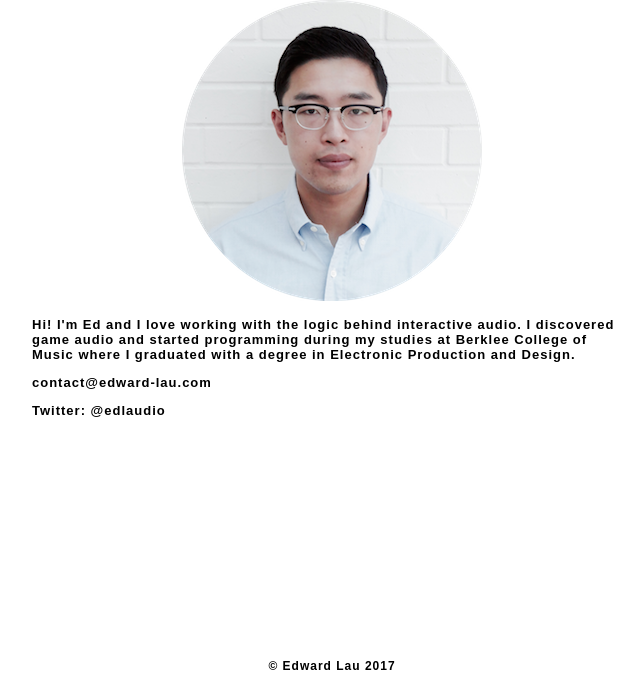
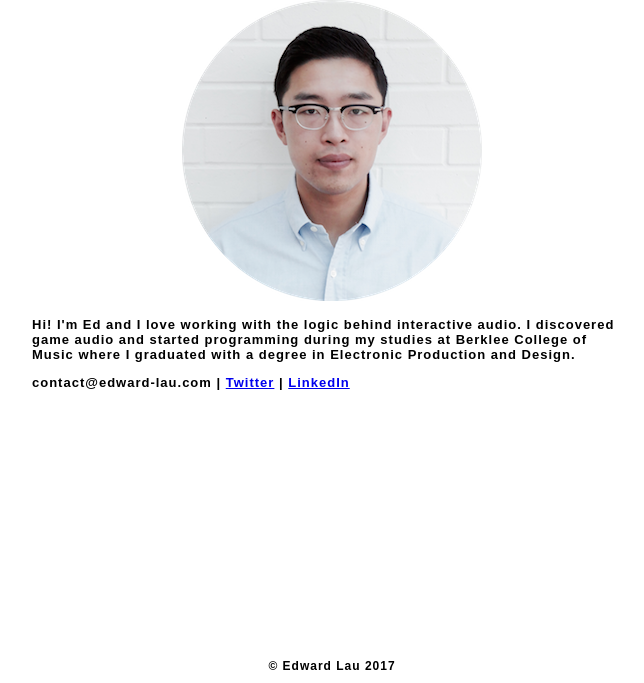
Before and after one commit to edward-lau/edward-lau.github.io, a plain HTML site: page about.html in a window 1280 px wide. Shown: the part 117-800 px from the top of the page, without its empty margins (308-952 px from the left). Drawn offline with Linux system fonts and the light colour scheme.

Commit message:
Updated about page

```diff
--- a/about.html
+++ b/about.html
@@ -27,8 +27,7 @@
 			<img src = "images/profile.png">
 			</div>
 				<p>Hi! I'm Ed and I love working with the logic behind interactive audio. I discovered game audio and started programming during my studies at Berklee College of Music where I graduated with a degree in Electronic Production and Design. </p>
-				<p>contact@edward-lau.com</p>
-				<p>Twitter: @edlaudio</p>
+				<p>contact@edward-lau.com | <a href="https://twitter.com/edlaudio" target="_blank">Twitter</a> | <a href="https://www.linkedin.com/in/edward-hc-lau/" target="_blank">LinkedIn</a> </p>
          	</div>
 
 		</div>
```
